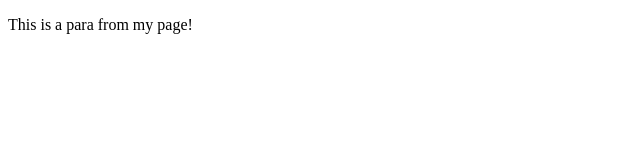
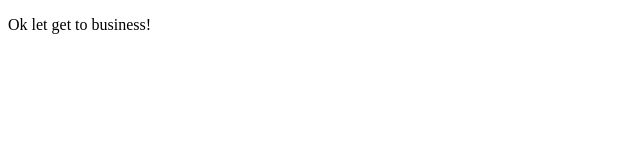
Before and after one commit to Rares23/myRepo, a plain HTML site: page index.html in a window 1280 px wide. Shown: the full height of the page, 0-640 px from the left. Drawn offline with Linux system fonts and the light colour scheme.

Commit message:
Change index

```diff
--- a/index.html
+++ b/index.html
@@ -4,6 +4,6 @@
 		<title>::My page::</title>
 	</head>
 	<body>
-		<p>This is a para from my page!</p>
+		<p>Ok let get to business!</p>
 	</body>
 </html>
```
